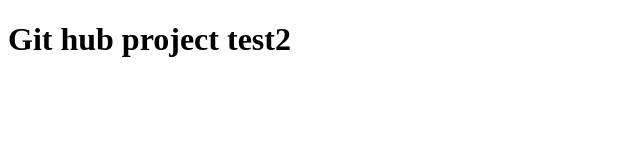
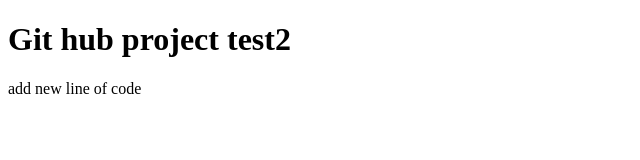
Before and after one commit to laravelmaurya/test2, a plain HTML site: page index.html in a window 1280 px wide. Shown: the whole page, without its empty margins (0-640 px from the left). Drawn offline with Linux system fonts and the light colour scheme.

Commit message:
add new line file

```diff
--- a/index.html
+++ b/index.html
@@ -8,5 +8,6 @@
 </head>
 <body>
     <h1>Git hub project test2</h1>
+    <p> add new line of code</p>
 </body>
 </html>
```
